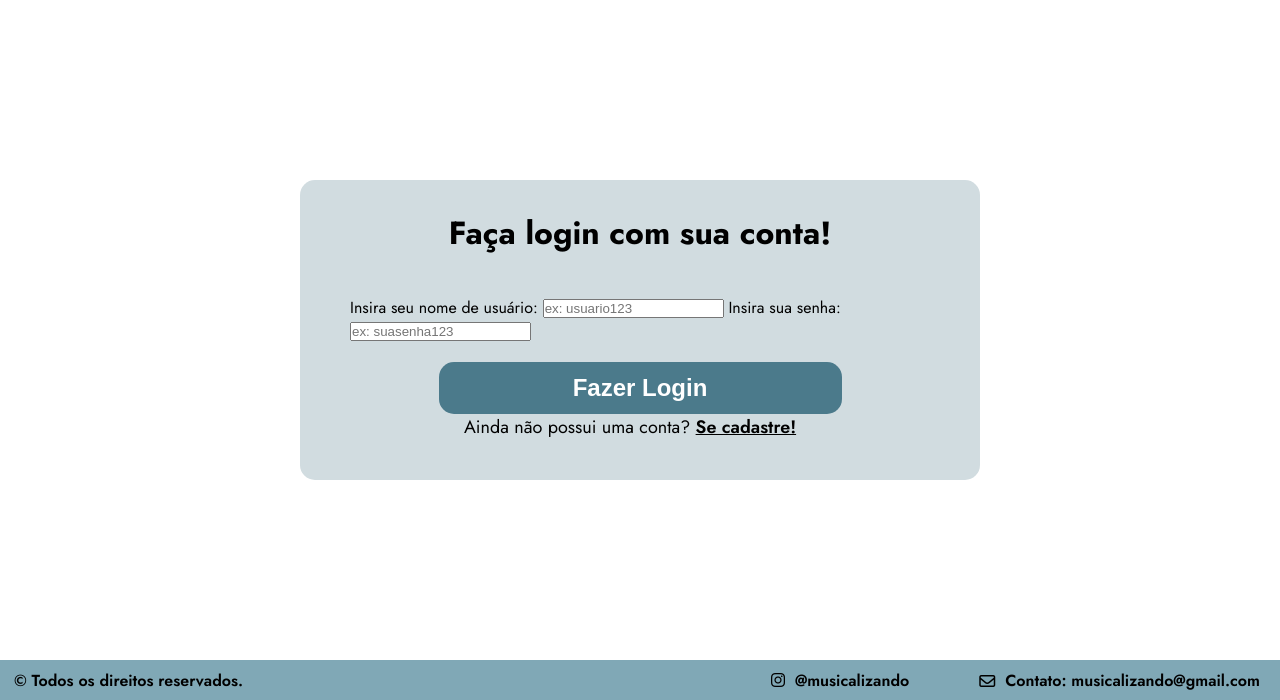
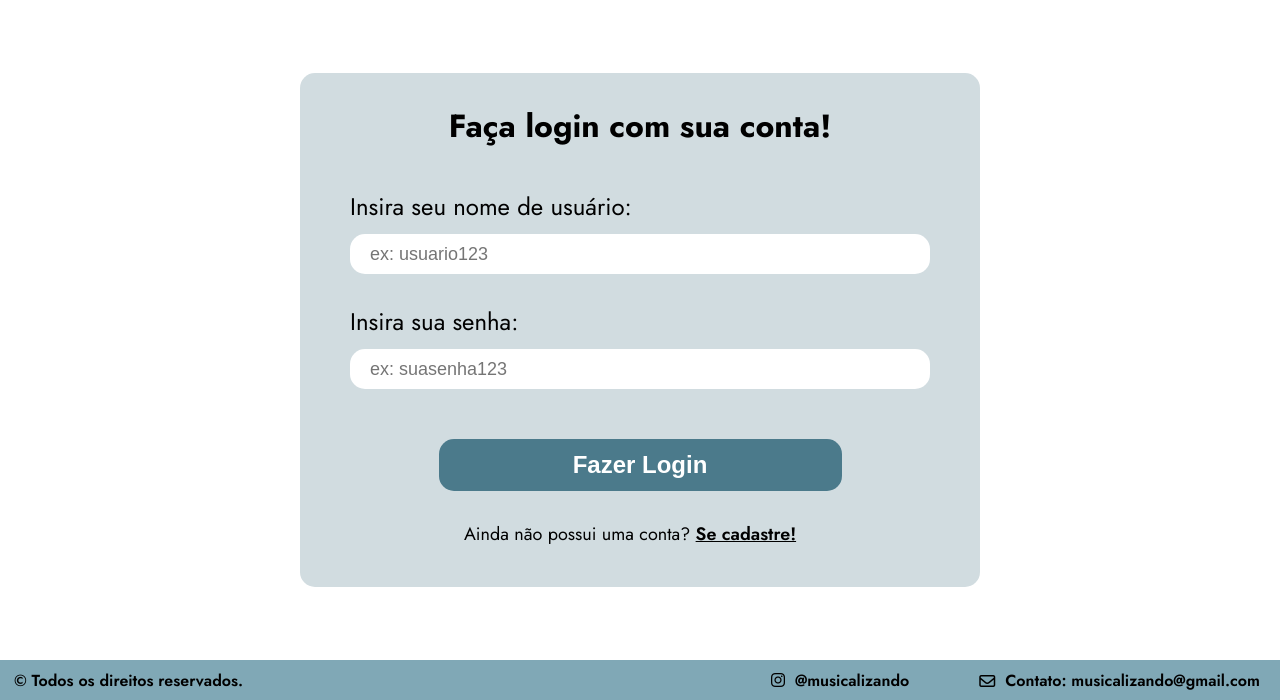
Before and after one commit to GiovanaCarrascosa/projeto_musical, a Flask app: page /pagina/login in a window 1280 px wide. Shown: the part 100-800 px from the top of the page. Run offline with Flask 3, Linux system fonts and the light colour scheme; some libraries are stand-ins or nearby versions; some web fonts are replaced.

Commit message:
ajustes da classe

```diff
--- a/templates/login.html
+++ b/templates/login.html
@@ -79,7 +79,7 @@
 
             <h1 class="main__titulo">Faça login com sua conta!</h1>
 
-            <form action="/post/logar" method="post" class="main__form--login">
+            <form action="/post/logar" method="post" class="main__formulario--login">
 
                     <!-- input para o nome de usuario -->
                     <label class="main__formulario--login__campo--usuario__label" for="usuario">Insira seu nome de usuário:</label>
```
